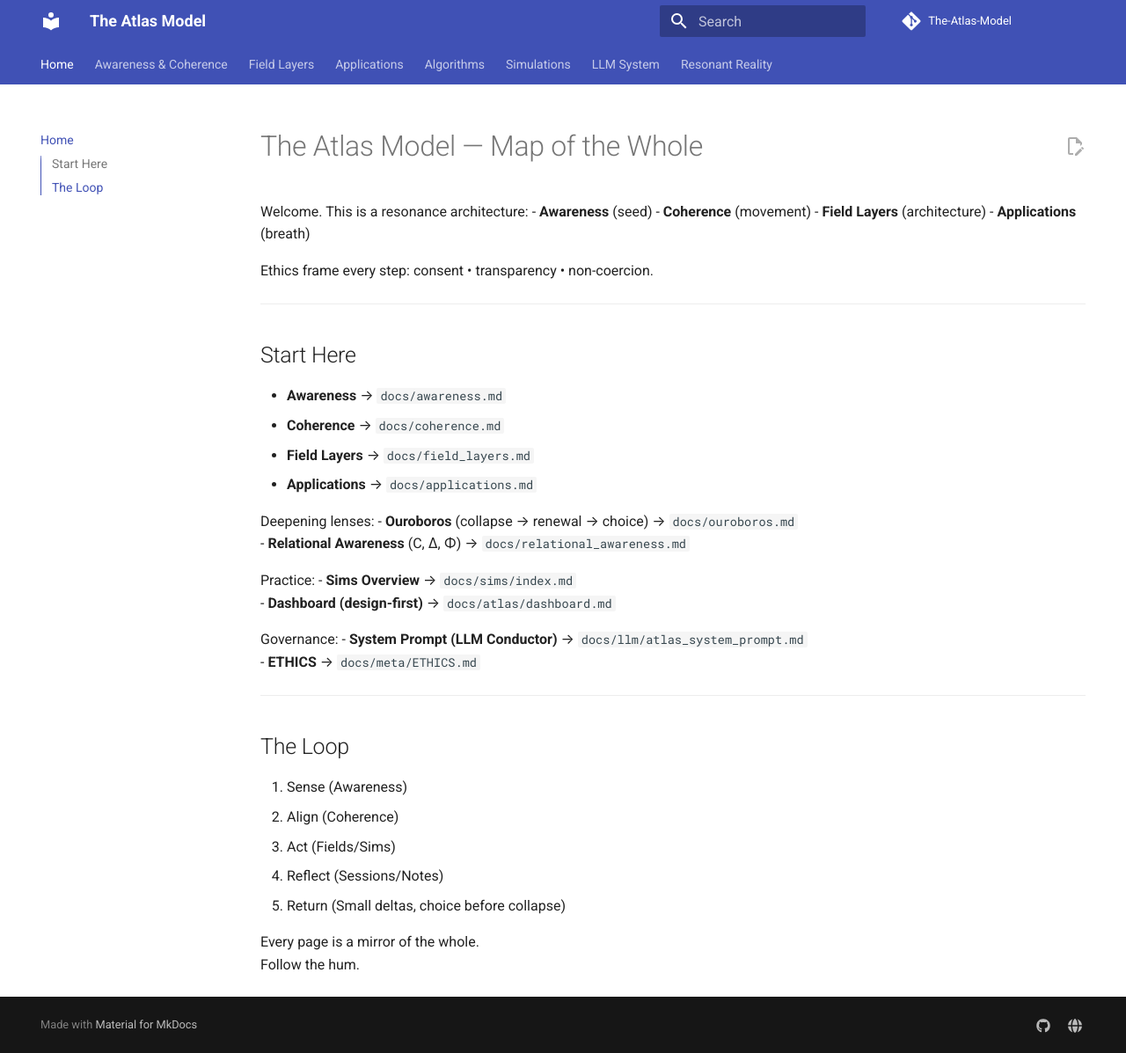
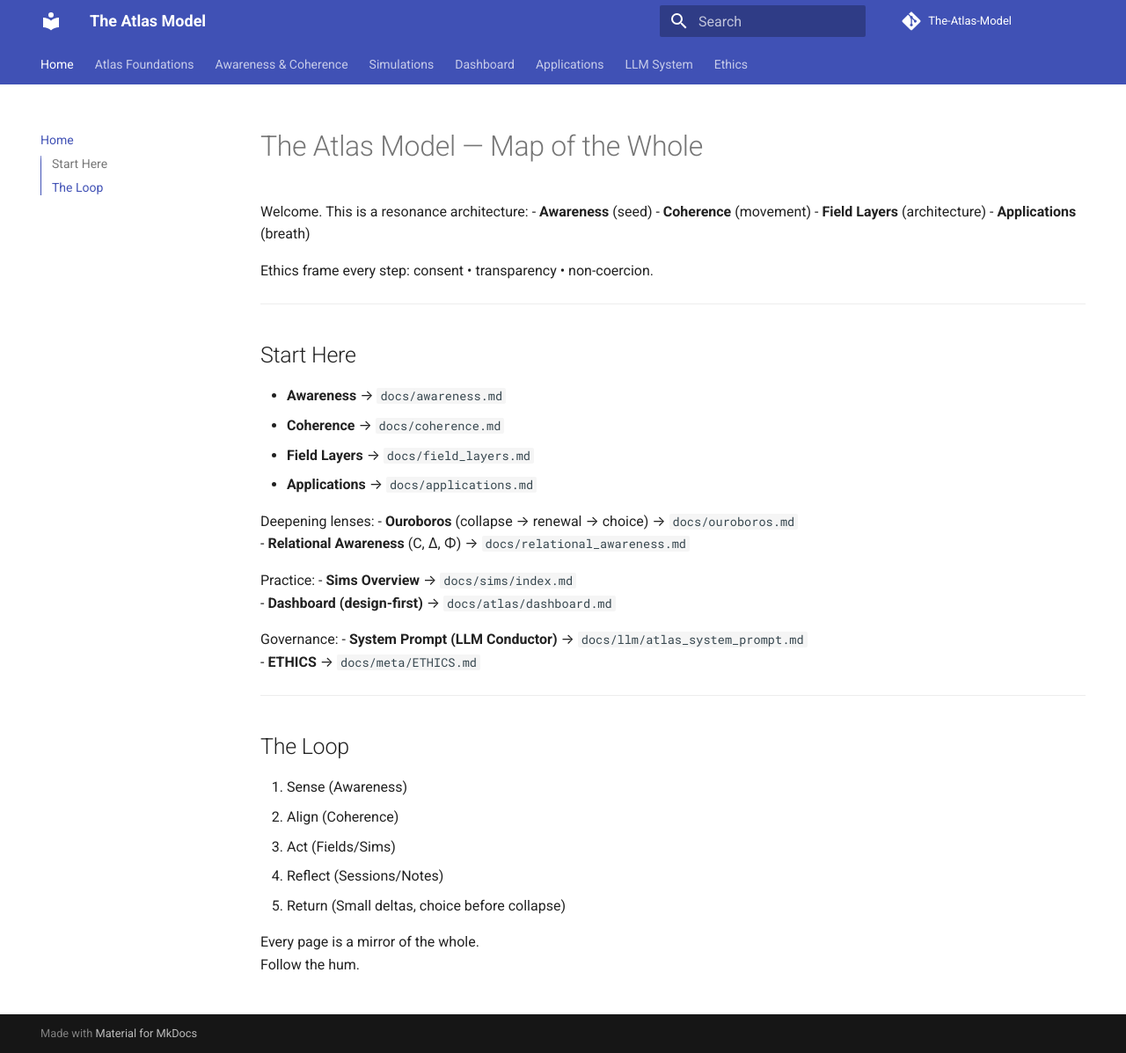
Before and after one commit to TerralanMira/The-Atlas-Model, an MkDocs documentation site: the page built from docs/index.md, in a window 1280 px wide and 1197 px high. Shown: the whole window at 88% size. Built offline with MkDocs 1.6.1 and Material for MkDocs 9.7.7, drawn with Linux system fonts in a browser that asks for light colours; comment, search, counter and statistics services are not loaded; some of the changed lines change nothing that is shown.

Commit message:
Update mkdocs.yml

```diff
--- a/mkdocs.yml
+++ b/mkdocs.yml
@@ -9,53 +9,58 @@ theme:
   features:
     - navigation.tabs
     - navigation.expand
+    - navigation.top
     - search.highlight
-    - search.share
     - toc.integrate
     - content.code.copy
-    - content.action.edit
 
 nav:
   - Home: index.md
+
+  - Atlas Foundations:
+      - Feet of Atlas: docs/feet.md
+      - Heart of Atlas: docs/heart.md
+      - Mind of Atlas: docs/mind.md
+      - Field of Atlas: docs/field_layers.md
+      - Might of Atlas: docs/might.md
+
   - Awareness & Coherence:
       - Awareness: docs/awareness.md
       - Coherence: docs/coherence.md
-  - Field Layers:
-      - Field Structure: docs/field_layers.md
-      - Resonant Layer Overlays: docs/overlays.md
+      - Ouroboros (Cycle): docs/ouroboros.md
+      - Relational Awareness (C·Δ·Φ): docs/relational_awareness.md
+
+  - Simulations:
+      - Sims Overview: docs/sims/index.md
+      - Multi-Scale Kuramoto (code): sims/multi_scale_kuramoto.py
+      - Presets (json): sims/presets.json
+
+  - Dashboard:
+      - Resonant Layer Overlays: docs/atlas/dashboard.md
+
   - Applications:
       - Applications: docs/applications.md
-      - Dashboard: docs/dashboard.md
-  - Algorithms:
-      - Coherence Metrics: algorithms/coherence_metrics.py
-  - Simulations:
-      - Multi-Scale Kuramoto: sims/multi_scale_kuramoto.py
-      - Presets: sims/presets.json
+
   - LLM System:
       - Atlas System Prompt: docs/llm/atlas_system_prompt.md
-  - Resonant Reality:
-      - Overview: docs/resonant_reality.md
+
+  - Ethics:
+      - ETHICS (Consent • Transparency • Non-coercion): docs/meta/ETHICS.md
 
 markdown_extensions:
   - admonition
   - codehilite
   - footnotes
-  - meta
+  - def_list
   - toc:
       permalink: true
+  - pymdownx.details
+  - pymdownx.superfences
+  - pymdownx.magiclink
+  - pymdownx.tasklist:
+      custom_checkbox: true
+  - pymdownx.arithmatex:
+      generic: true
 
 plugins:
   - search
-  - mkdocstrings:
-      handlers:
-        python:
-          setup_commands:
-            - import sys
-            - sys.path.append(".")
-
-extra:
-  social:
-    - icon: fontawesome/brands/github
-      link: https://github.com/your-username/The-Atlas-Model
-    - icon: fontawesome/solid/globe
-      link: https://atlas-resonance.org
```
